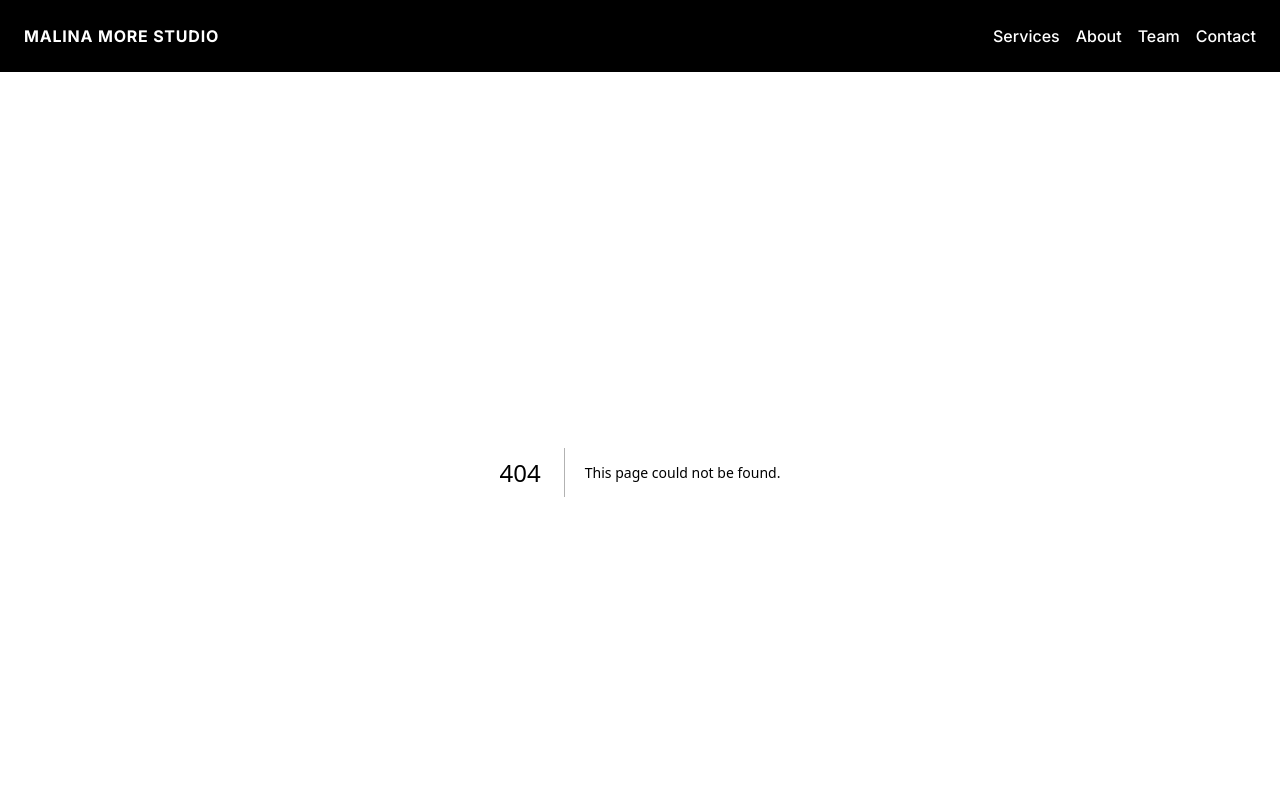
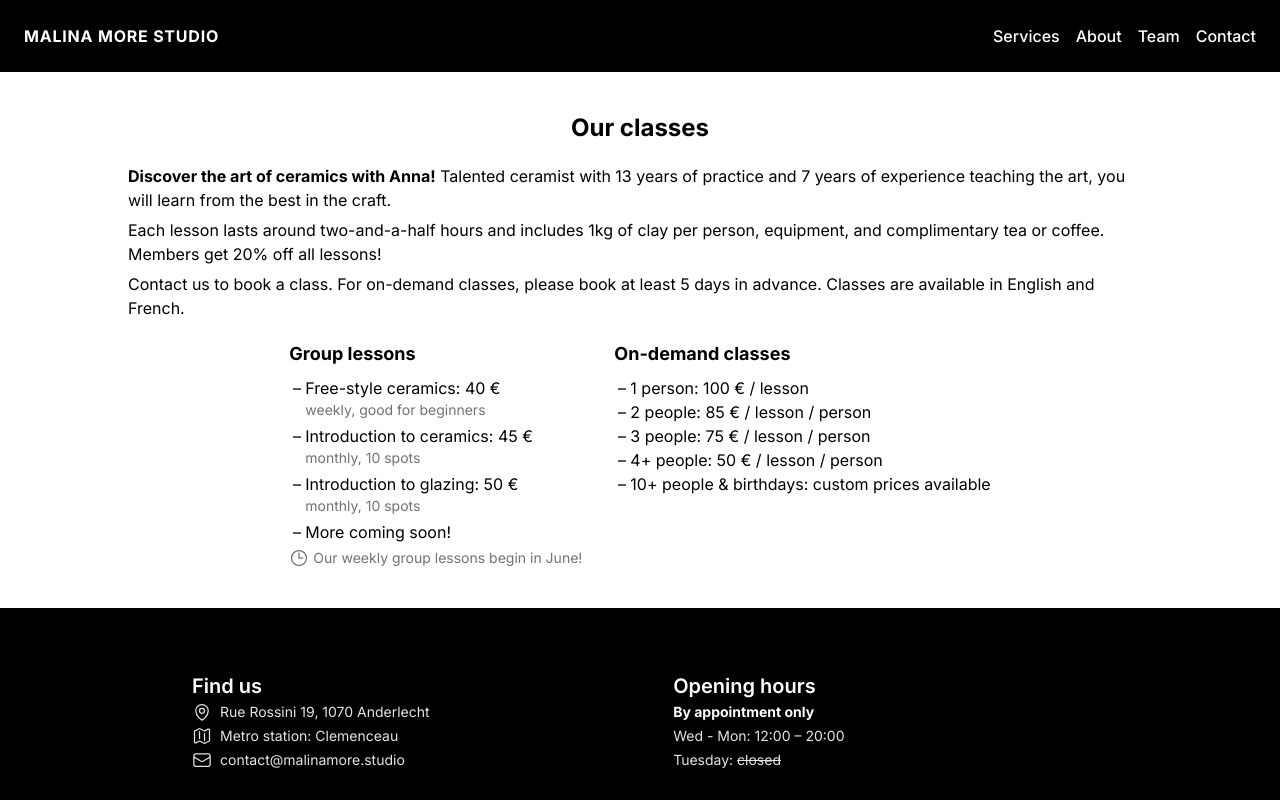
Before and after one commit to jleclanche/malinamore.studio, a Next.js app: page /classes in a window 1280 px wide. Before the commit this address had no page. Shown: the top 800 px of the page. Built offline with nearby package versions, Linux system fonts and the light colour scheme.

Commit message:
Add classes page

```diff
--- /dev/null
+++ b/app/classes/OurClasses.tsx
@@ -0,0 +1,67 @@
+import { ClockIcon } from "@heroicons/react/24/outline";
+import EmailLink from "../components/EmailLink";
+import { CONTACT_EMAIL } from "../constants";
+
+const OurClasses = () => (
+	<div className="flex flex-col gap-5 px-10">
+		<h1 className="font-bold text-2xl text-center">Our classes</h1>
+		<div className="flex flex-col gap-y-1.5 max-w-5xl mx-auto">
+			<p>
+				<strong>Discover the art of ceramics with Anna!</strong> Talented
+				ceramist with 13 years of practice and 7 years of experience teaching
+				the art, you will learn from the best in the craft.
+			</p>
+			<p>
+				Each lesson lasts around two-and-a-half hours and includes 1kg of clay
+				per person, equipment, and complimentary tea or coffee. Members get 20%
+				off all lessons!
+			</p>
+			<p>
+				<EmailLink email={CONTACT_EMAIL}>Contact us</EmailLink> to book a class.
+				For on-demand classes, please book at least 5 days in advance. Classes
+				are available in English and French.
+			</p>
+		</div>
+		<div className="grid justify-around grid-flow-row-dense md:grid-flow-col-dense gap-x-8 gap-y-4 max-w-5xl mx-auto">
+			<div>
+				<p className="font-bold text-lg">Group lessons</p>
+				<ul className="list-dash pl-4 space-y-1 mt-2">
+					<li>
+						Free-style ceramics: 40 €
+						<span className="block text-sm text-zinc-500">
+							weekly, good for beginners
+						</span>
+					</li>
+					<li>
+						Introduction to ceramics: 45 €
+						<span className="block text-sm text-zinc-500">
+							monthly, 10 spots
+						</span>
+					</li>
+					<li>
+						Introduction to glazing: 50 €
+						<span className="block text-sm text-zinc-500">
+							monthly, 10 spots
+						</span>
+					</li>
+					<li>More coming soon!</li>
+				</ul>
+				<p className="text-sm text-zinc-500 flex items-center gap-x-1 mt-1">
+					<ClockIcon /> Our weekly group lessons begin in June!
+				</p>
+			</div>
+			<div>
+				<p className="font-bold text-lg">On-demand classes</p>
+				<ul className="list-dash pl-4  mt-2">
+					<li>1 person: 100 € / lesson</li>
+					<li>2 people: 85 € / lesson / person</li>
+					<li>3 people: 75 € / lesson / person</li>
+					<li>4+ people: 50 € / lesson / person</li>
+					<li>10+ people & birthdays: custom prices available</li>
+				</ul>
+			</div>
+		</div>
+	</div>
+);
+
+export default OurClasses;
--- /dev/null
+++ b/app/classes/page.tsx
@@ -0,0 +1,9 @@
+import OurClasses from "./OurClasses";
+
+const Page = () => (
+	<article className="py-10">
+		<OurClasses />
+	</article>
+);
+
+export default Page;
--- a/app/page.tsx
+++ b/app/page.tsx
@@ -3,12 +3,9 @@ import HalfCircleIcon from "@/app/components/icons/halfCircleIcon";
 import KilnIcon from "@/app/components/icons/kilnIcon";
 import QuarterCircleIcon from "@/app/components/icons/quarterCircleIcon";
 import TemperatureIcon from "@/app/components/icons/temperatureIcon";
-import {
-	ClockIcon,
-	InformationCircleIcon,
-	ReceiptPercentIcon,
-} from "@heroicons/react/24/outline";
+import { InformationCircleIcon, ReceiptPercentIcon } from "@heroicons/react/24/outline";
 import EmailSubscriptionWidget from "./EmailSubscriptionWidget";
+import OurClasses from "./classes/OurClasses";
 import EmailLink from "./components/EmailLink";
 import Gallery from "./components/Gallery";
 import { CONTACT_EMAIL } from "./constants";
@@ -59,67 +56,7 @@ export default function Home() {
 			</section>
 
 			<section id="our-classes" className="bg-zinc-100 w-full py-5">
-				<div className="flex flex-col gap-5 px-10">
-					<h1 className="font-bold text-2xl text-center">Our classes</h1>
-					<div className="flex flex-col gap-y-1.5 max-w-5xl mx-auto">
-						<p>
-							<strong>Discover the art of ceramics with Anna!</strong>{" "}
-							Talented ceramist with 13 years of practice and 7 years of
-							experience teaching the art, you will learn from the best in
-							the craft.
-						</p>
-						<p>
-							Each lesson lasts around two-and-a-half hours and includes
-							1kg of clay per person, equipment, and complimentary tea or
-							coffee. Members get 20% off all lessons!
-						</p>
-						<p>
-							<EmailLink email={CONTACT_EMAIL}>Contact us</EmailLink> to
-							book a class. For on-demand classes, please book at least 5
-							days in advance. Classes are available in English and
-							French.
-						</p>
-					</div>
-					<div className="grid justify-around grid-flow-row-dense md:grid-flow-col-dense gap-x-8 gap-y-4 max-w-5xl mx-auto">
-						<div>
-							<p className="font-bold text-lg">Group lessons</p>
-							<ul className="list-dash pl-4 space-y-1 mt-2">
-								<li>
-									Free-style ceramics: 40 €
-									<span className="block text-sm text-zinc-500">
-										weekly, good for beginners
-									</span>
-								</li>
-								<li>
-									Introduction to ceramics: 45 €
-									<span className="block text-sm text-zinc-500">
-										monthly, 10 spots
-									</span>
-								</li>
-								<li>
-									Introduction to glazing: 50 €
-									<span className="block text-sm text-zinc-500">
-										monthly, 10 spots
-									</span>
-								</li>
-								<li>More coming soon!</li>
-							</ul>
-							<p className="text-sm text-zinc-500 flex items-center gap-x-1 mt-1">
-								<ClockIcon /> Our weekly group lessons begin in June!
-							</p>
-						</div>
-						<div>
-							<p className="font-bold text-lg">On-demand classes</p>
-							<ul className="list-dash pl-4  mt-2">
-								<li>1 person: 100 € / lesson</li>
-								<li>2 people: 85 € / lesson / person</li>
-								<li>3 people: 75 € / lesson / person</li>
-								<li>4+ people: 50 € / lesson / person</li>
-								<li>10+ people & birthdays: custom prices available</li>
-							</ul>
-						</div>
-					</div>
-				</div>
+				<OurClasses />
 			</section>
 
 			<section id="what-we-do" className="bg-zinc-100 w-full py-5">
```
